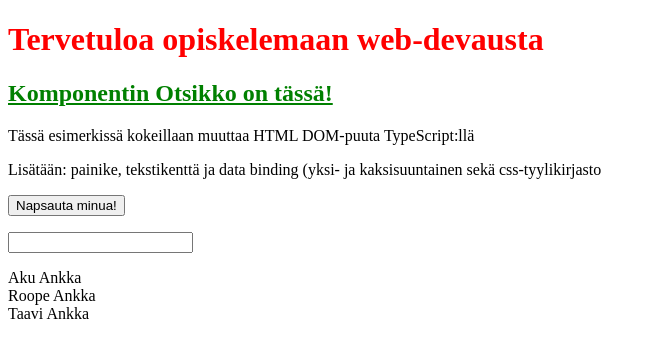
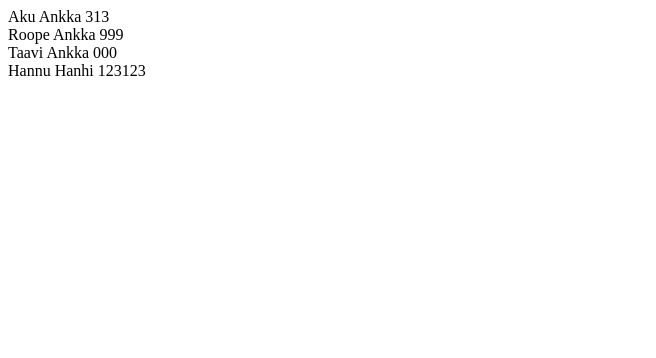
Before and after one commit to e310905-Saimia/digitrade-contact-app, an Angular app: page / in a window 1280 px wide. Shown: the top 358 px of the page, without its empty margins (0-656 px from the left). Built offline with nearby package versions, Linux system fonts and the light colour scheme.

Commit message:
prefix changed to dtca

```diff
--- a/src/app/app.component.html
+++ b/src/app/app.component.html
@@ -1,10 +1 @@
-<div>
-  <h1 class="app-header">Tervetuloa opiskelemaan web-devausta</h1>
-  <h2 class="app-title"><u>{{title}}</u></h2>
-  <h3 class="app-message">{{message}}</h3>
-  <p>Tässä esimerkissä kokeillaan muuttaa HTML DOM-puuta TypeScript:llä</p>
-<p>Lisätään: painike, tekstikenttä ja data binding (yksi- ja kaksisuuntainen sekä css-tyylikirjasto</p>
-<button (click)="onButtonClick()">Napsauta minua!</button>
-  <p><input [(ngModel)]="message"></p>
-</div>
-<app-contact-list></app-contact-list>
+<dtca-contact-list></dtca-contact-list>
--- a/src/app/app.component.ts
+++ b/src/app/app.component.ts
@@ -1,16 +1,10 @@
 import {Component} from '@angular/core';
 
 @Component({
-  selector: 'app-root',
+  selector: 'dtca-root',
   templateUrl: './app.component.html',
   styleUrls: ['./app.component.css']
 })
 export class AppComponent {
-  title = 'Komponentin Otsikko on tässä!';
-  message = '';
-
-  onButtonClick() {
-    console.log('Moikka');
-    this.message = 'Heippa!';
-  }
+  title = 'Kontakti sovellus digitrade 2019';
 }
--- a/src/app/contact/contact-list/contact-list.component.html
+++ b/src/app/contact/contact-list/contact-list.component.html
@@ -1,6 +1,4 @@
-<div *ngFor="let contact of contacts">
-  <app-contact-list-item
-    [contact]="contact"
-    (selected)="onContactSeleced($event)">
-  </app-contact-list-item>
+<div *ngFor="let c of contacts">
+  {{c.firstName}} {{c.lastName}} {{c.phone}}
+
 </div>
--- a/src/app/contact/contact-list/contact-list.component.ts
+++ b/src/app/contact/contact-list/contact-list.component.ts
@@ -1,8 +1,9 @@
 import {Component, OnInit} from '@angular/core';
 import {Contact} from '../contact';
 
+
 @Component({
-  selector: 'app-contact-list',
+  selector: 'dtca-contact-list',
   templateUrl: './contact-list.component.html',
   styleUrls: ['./contact-list.component.css']
 })
@@ -20,10 +21,12 @@ export class ContactListComponent implements OnInit {
 
   ngOnInit() {
     this.contacts = [
-      new Contact('Aku', 'Ankka'),
-      new Contact('Roope', 'Ankka'),
-      new Contact('Taavi', 'Ankka')
+      new Contact('Aku', 'Ankka', '313'),
+      new Contact('Roope', 'Ankka', '999'),
+      new Contact('Taavi', 'Ankka', '000')
     ];
+
+    this.contacts.push(new Contact('Hannu', 'Hanhi', '123123'))
     console.log(this.contacts);
   }
 
--- a/src/app/contact/contact.ts
+++ b/src/app/contact/contact.ts
@@ -1,9 +1,12 @@
 export class Contact {
   firstName: string;
   lastName: string;
+  phone: string;
 
-  constructor(firstName?: string, lastName?: string) {
+
+  constructor(firstName?: string, lastName?: string, phone?: string) {
     this.firstName = firstName;
     this.lastName = lastName;
+    this.phone = phone;
   }
 }
--- a/src/index.html
+++ b/src/index.html
@@ -9,6 +9,6 @@
   <link rel="icon" type="image/x-icon" href="favicon.ico">
 </head>
 <body>
-  <app-root></app-root>
+  <dtca-root></dtca-root>
 </body>
 </html>
--- a/src/tslint.json
+++ b/src/tslint.json
@@ -4,13 +4,13 @@
     "directive-selector": [
       true,
       "attribute",
-      "app",
+      "dtca",
       "camelCase"
     ],
     "component-selector": [
       true,
       "element",
-      "app",
+      "dtca",
       "kebab-case"
     ]
   }
```
